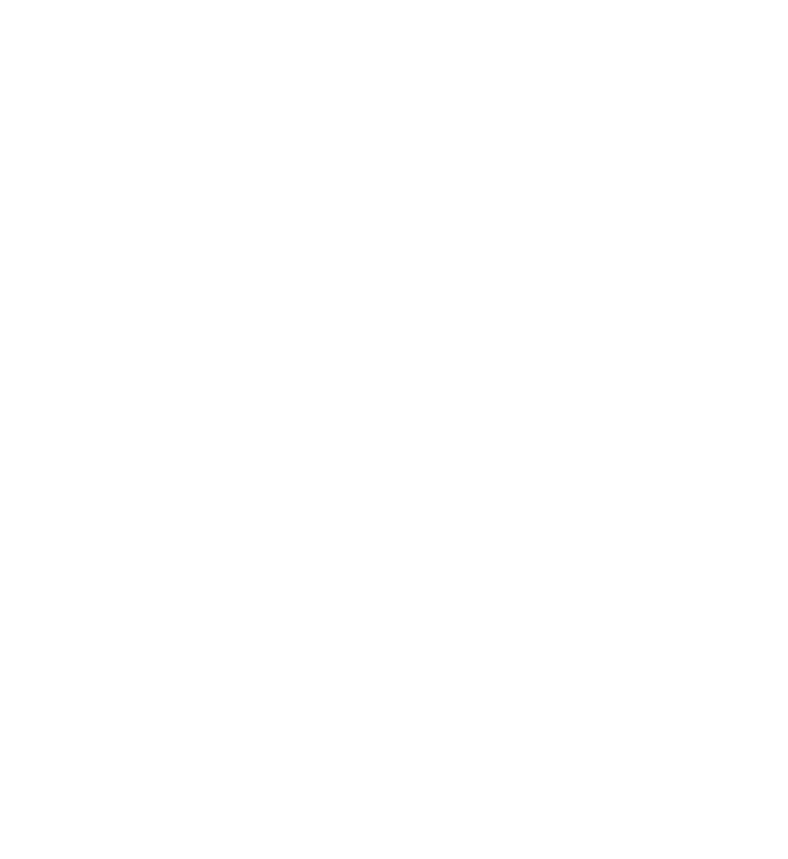
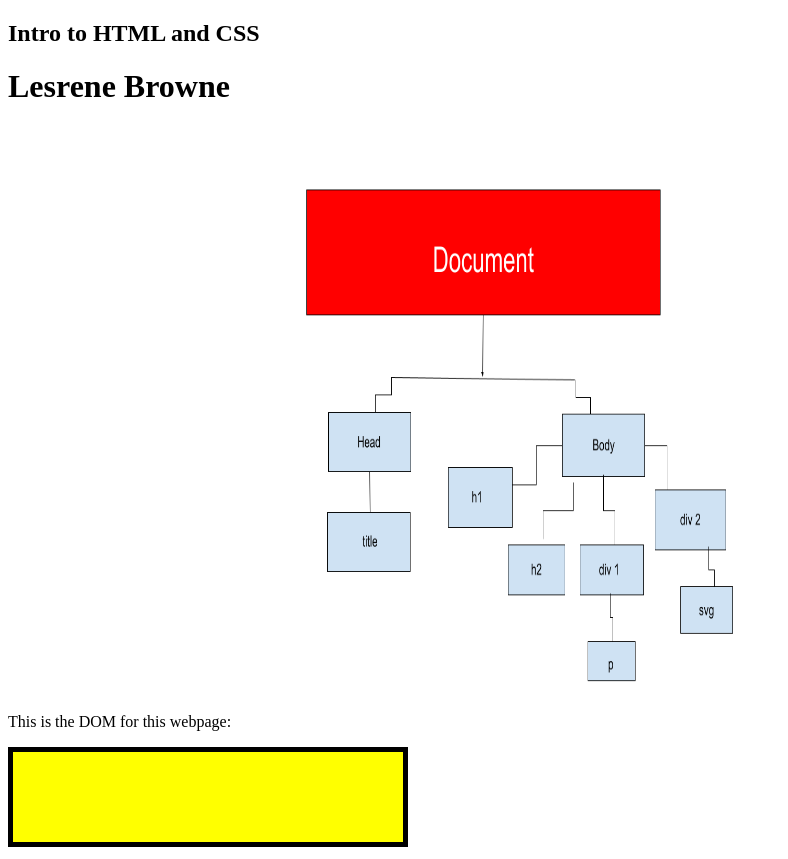
Before and after one commit to DS4200-Sec2-F22/ic-02-lesrene, a plain HTML site: page index.html in a window 1280 px wide. Shown: the whole page, without its empty margins (0-788 px from the left). Before the commit the page ends 800 px from the top, so only its background shows below. Drawn offline with Linux system fonts and the light colour scheme.

Commit message:
made the necessary changes to the .html file

```diff
--- a/index.html
+++ b/index.html
@@ -3,11 +3,26 @@
 
 <head>
     <meta charset=utf-8/>
+    <title>ic-02</title>
 </head>
 
 
 <body>
+    <h2>Intro to HTML and CSS</h2>
+    <h1>Lesrene Browne</h1>
 
+    <div id='div1' class id='container'>
+        <p id='p1'>
+            This is the DOM for this webpage:
+            <img src="DOM ic-02.png" alt='DOM of ic-02' width='500' height='600'>
+        </p>
+    </div>
+
+    <div id='div2' class='container'>
+        <svg width="400" height="100">
+            <rect width="400" height="100" style="fill:yellow;stroke-width:10;stroke:black" />
+        </svg>
+    </div>
 
 </body>
 
```
Also changed, not shown: DOM ic-02.png (added).
